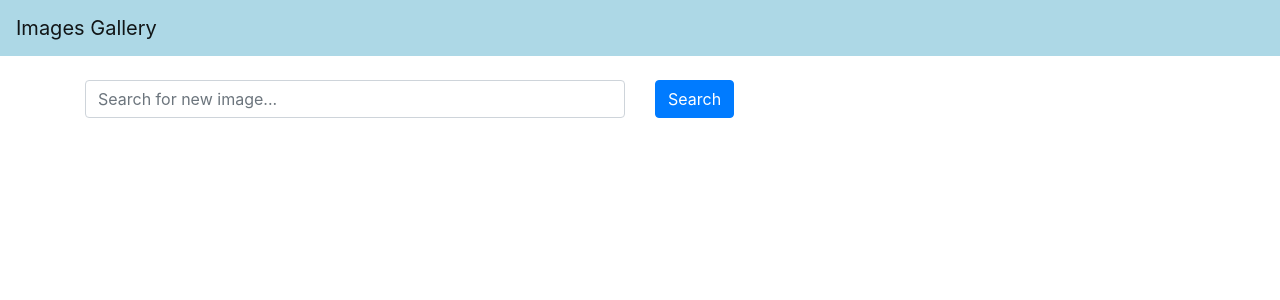
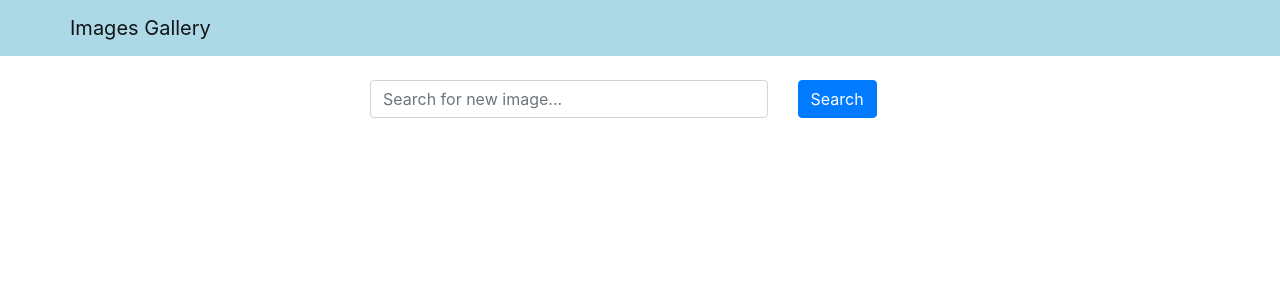
Before and after one commit to GioPais/Full-stack-learning, a React (Create React App) app in the folder images-gallery/frontend/: page / in a window 1280 px wide. Shown: the top 300 px of the page. Built offline with nearby package versions, Linux system fonts and the light colour scheme.

Commit message:
controlled search component

```diff
--- a/images-gallery/frontend/src/App.js
+++ b/images-gallery/frontend/src/App.js
@@ -1,12 +1,23 @@
+import { useState } from 'react';
 import 'bootstrap/dist/css/bootstrap.min.css';
 import Header from './components/Header';
 import Search from './components/Search';
 
+
+
 const App = () => {
+  const [word, setWord] = useState('');
+
+  const handleSearchSubmit = (e) => {
+    e.preventDefault();
+    console.log(word);
+  }
+
+
   return (
     <div>
       <Header title="Images Gallery"/>
-      <Search/>
+      <Search word={word} setWord={setWord} handleSubmit={handleSearchSubmit}/>
     </div>
   );
 }
--- a/images-gallery/frontend/src/components/Header.js
+++ b/images-gallery/frontend/src/components/Header.js
@@ -1,5 +1,5 @@
 import React from 'react';
-import { Navbar } from 'react-bootstrap';
+import { Navbar, Container } from 'react-bootstrap';
 
 const navbarStyle = {
     backgroundColor: 'lightblue'
@@ -9,7 +9,11 @@
     const { title } = props;
     return (
         <Navbar style={navbarStyle} variant="light">
+            <Container>
+
             <Navbar.Brand href="/">{title}</Navbar.Brand>
+
+            </Container>
         </Navbar>
     )
 };
--- a/images-gallery/frontend/src/components/Search.js
+++ b/images-gallery/frontend/src/components/Search.js
@@ -1,15 +1,20 @@
 import React from "react";
 import { Container, Row, Col, Form, Button} from "react-bootstrap";
 
-const Search = () => {
+const Search = ({ word, setWord, handleSubmit }) => {
   return (
     <Container className="mt-4">
-      <Row>
-        <Col>
-          <Form>
+      <Row className="justify-content-center">
+        <Col xs={12} md={8} lg={6}>
+          <Form onSubmit={handleSubmit}>
             <Row>
-              <Col>
-                <Form.Control placeholder="Search for new image..." />
+              <Col xs={9}>
+                <Form.Control
+                    type="text"
+                    value={word}
+                    onChange={(e) => setWord(e.target.value)}
+                    placeholder="Search for new image..."
+                />
               </Col>
               <Col>
                 <Button variant="primary" type="submit">Search</Button>
```
